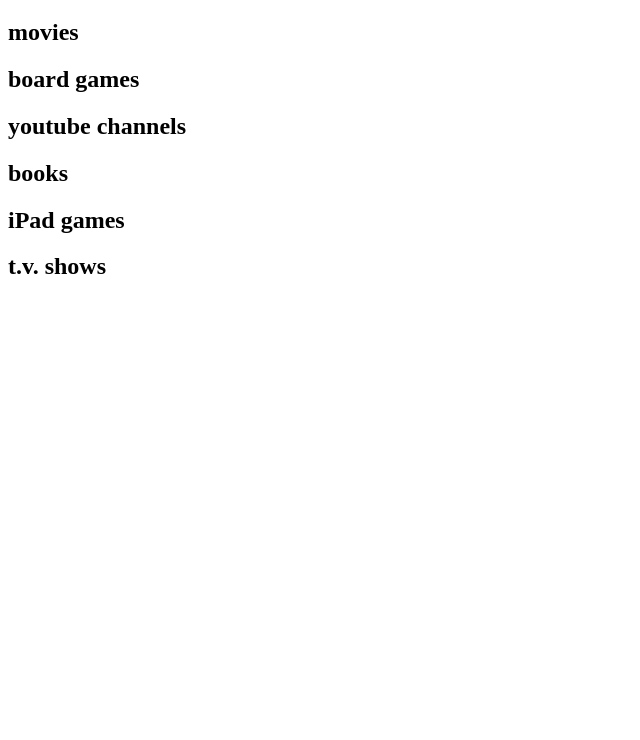
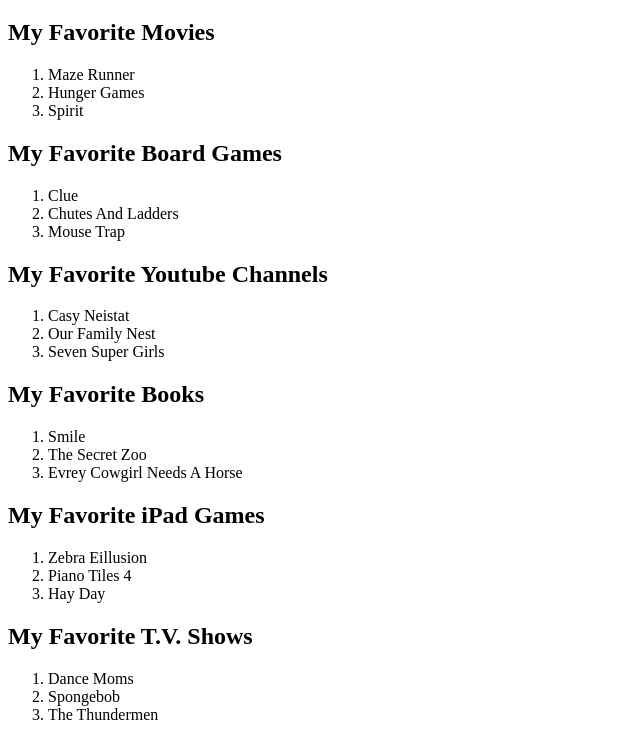
Before and after one commit to avabeans/ava-beans-and-things, a plain HTML site: page index.html in a window 1280 px wide. Shown: the part 61-801 px from the top of the page, without its empty margins (0-640 px from the left). Drawn offline with Linux system fonts and the light colour scheme.

Commit message:
I made my lists!

```diff
--- a/index.html
+++ b/index.html
@@ -9,11 +9,41 @@
     <h1>
       My Favorite Things
     </h1>
-    <h2>movies</h2>
-    <h2>board games</h2>
-    <h2>youtube channels</h2>
-    <h2>books</h2>
-    <h2>iPad games</h2>
-    <h2>t.v. shows</h2>
+    <h2>My Favorite Movies</h2>
+      <ol>
+         <li>Maze Runner</li>
+         <li>Hunger Games</li>
+         <li>Spirit</li>
+      </ol>
+    <h2>My Favorite Board Games</h2>
+      <ol>
+         <li>Clue</li>
+         <li>Chutes And Ladders</li>
+         <li>Mouse Trap</li>
+      </ol>
+    <h2>My Favorite Youtube Channels</h2>
+      <ol>
+         <li>Casy Neistat</li>
+         <li>Our Family Nest</li>
+         <li>Seven Super Girls</li>
+      </ol>
+    <h2>My Favorite Books</h2>
+      <ol>
+        <li>Smile</li>
+        <li>The Secret Zoo</li>
+        <li>Evrey Cowgirl Needs A Horse</li>
+      </ol>
+    <h2>My Favorite iPad Games</h2>
+      <ol>
+         <li>Zebra Eillusion</li>
+         <li>Piano Tiles 4</li>
+         <li>Hay Day</li>
+      </ol>
+    <h2>My Favorite T.V. Shows</h2>
+       <ol>
+          <li>Dance Moms</li>
+          <li>Spongebob</li>
+          <li>The Thundermen</li>
+       </ol>
   </body>
 <html>
```
